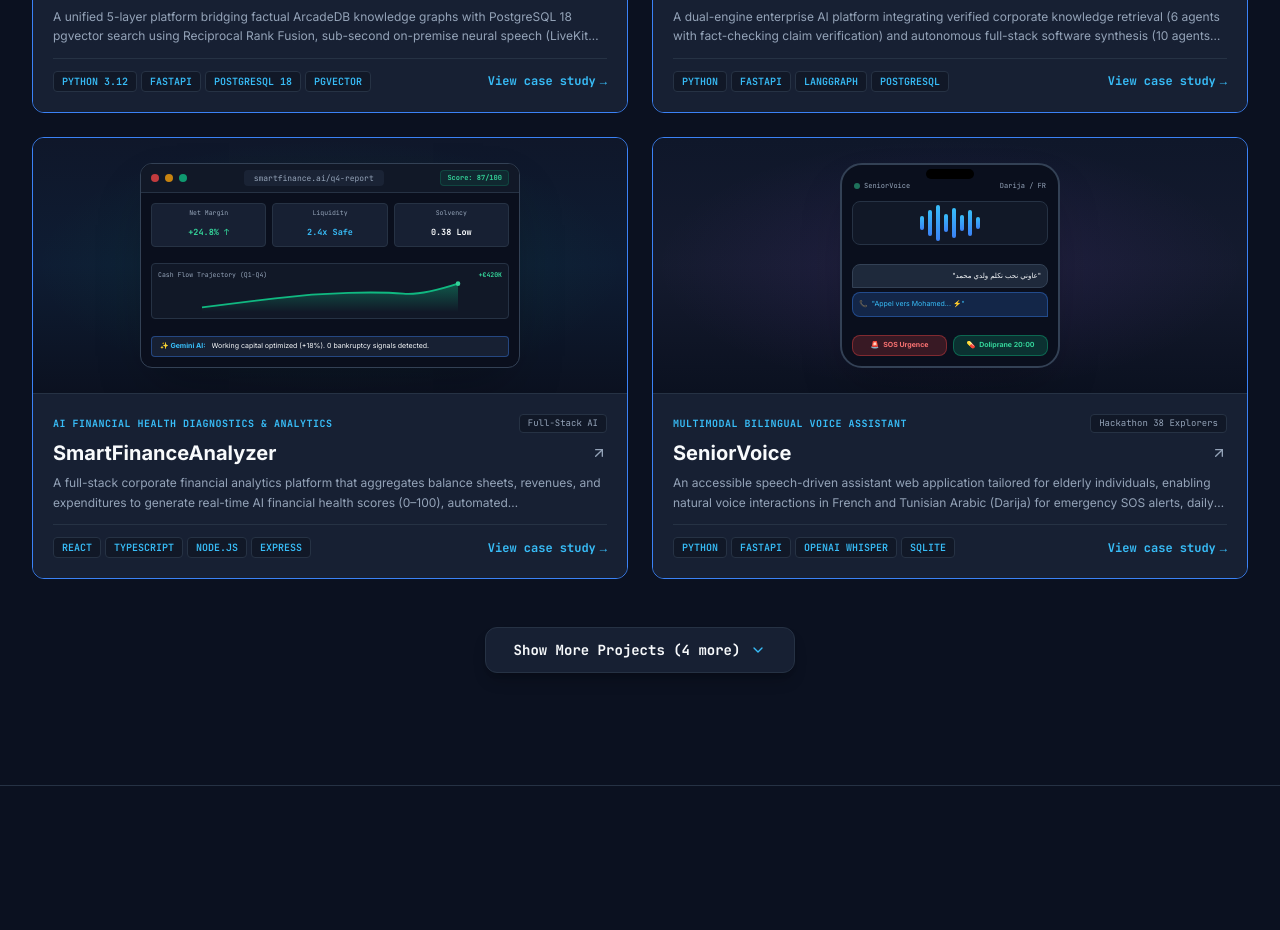
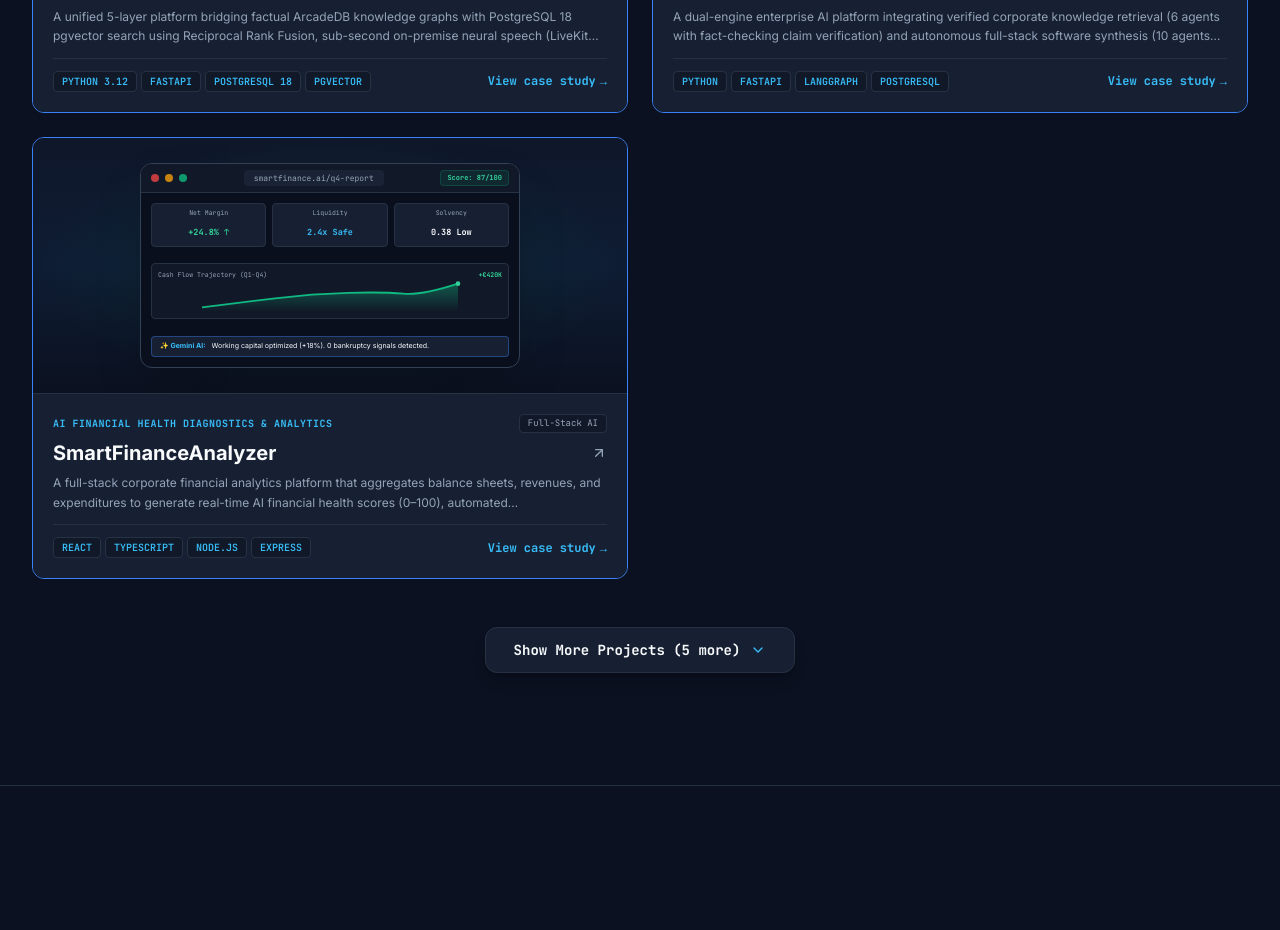
Before and after one commit to MahranHadjSalah/portfolio, a React (Vite) app: page / in a window 1280 px wide. Shown: the part 1640-2570 px from the top of the page. Built offline with nearby package versions, Linux system fonts and the light colour scheme.

Commit message:
feat(projects): display default top 3 projects and tuck remainder into show more

```diff
--- a/src/components/FeaturedProjects.jsx
+++ b/src/components/FeaturedProjects.jsx
@@ -597,7 +597,7 @@
     return true;
   });
 
-  const displayedProjects = showAll ? filteredProjects : filteredProjects.slice(0, 4);
+  const displayedProjects = showAll ? filteredProjects : filteredProjects.slice(0, 3);
 
   const isTogglingRef = React.useRef(false);
 
@@ -616,12 +616,12 @@
         setShowAll(true);
       });
 
-      // 2. Keep the viewport locked at SeniorVoice so it doesn't jump to the bottom
+      // 2. Keep the viewport locked at project-card-2 so it doesn't jump to the bottom
       window.scrollTo(0, startScrollY);
 
-      // 3. Normal, natural smooth scroll from SeniorVoice down to the first newly opened project
+      // 3. Normal, natural smooth scroll from project-card-2 down to the first newly opened project (project-card-3)
       const scrollDown = () => {
-        const firstMoreEl = document.getElementById('project-card-4');
+        const firstMoreEl = document.getElementById('project-card-3');
         if (firstMoreEl) {
           const isMobile = window.innerWidth < 768;
           const navOffset = isMobile ? 68 : 85;
@@ -652,8 +652,8 @@
       setTimeout(scrollDown, 50);
     } else {
       isTogglingRef.current = true;
-      // Smoothly scroll back up to SeniorVoice
-      const baseEl = document.getElementById('project-card-3') || document.getElementById('project-card-2');
+      // Smoothly scroll back up to project-card-2
+      const baseEl = document.getElementById('project-card-2') || document.getElementById('project-card-1');
       if (baseEl) {
         const isMobile = window.innerWidth < 768;
         const navOffset = isMobile ? 68 : 85;
@@ -738,12 +738,12 @@
             <motion.div
               key={project.id}
               id={`project-card-${index}`}
-              initial={index >= 4 ? { opacity: 0 } : { opacity: 0, y: 16 }}
+              initial={index >= 3 ? { opacity: 0 } : { opacity: 0, y: 16 }}
               animate={{ opacity: 1, y: 0 }}
               transition={{
-                duration: index >= 4 ? 0.2 : 0.35,
+                duration: index >= 3 ? 0.2 : 0.35,
                 ease: [0.22, 1, 0.36, 1],
-                delay: index >= 4 ? 0 : index * 0.03
+                delay: index >= 3 ? 0 : index * 0.03
               }}
               whileHover={{ y: -4, transition: { duration: 0.2, ease: 'easeOut' } }}
               onClick={() => onOpenProject(project.id)}
@@ -805,14 +805,14 @@
         </div>
 
         {/* Show More / Show Less Toggle Button */}
-        {filteredProjects.length > 4 && (
+        {filteredProjects.length > 3 && (
           <div className="mt-10 sm:mt-12 flex justify-center" style={{ overflowAnchor: 'none' }}>
             <button
               onClick={handleToggleShowAll}
               style={{ overflowAnchor: 'none' }}
               className="inline-flex items-center gap-2.5 px-7 py-3 rounded-xl bg-[#172033] hover:bg-[#1e2a42] text-[#F8FAFC] hover:text-[#38BDF8] border border-[#263244] hover:border-[#38BDF8]/60 font-mono text-xs sm:text-sm font-bold shadow-lg shadow-black/20 hover:shadow-xl hover:shadow-[#3B82F6]/10 transition-all focus-visible:ring-2 focus-visible:ring-[#38BDF8] group cursor-pointer"
             >
-              <span>{showAll ? 'Show Less' : `Show More Projects (${filteredProjects.length - 4} more)`}</span>
+              <span>{showAll ? 'Show Less' : `Show More Projects (${filteredProjects.length - 3} more)`}</span>
               <ChevronDown className={`w-4 h-4 text-[#38BDF8] transition-transform duration-300 ${showAll ? 'rotate-180' : 'group-hover:translate-y-0.5'}`} />
             </button>
           </div>
```
